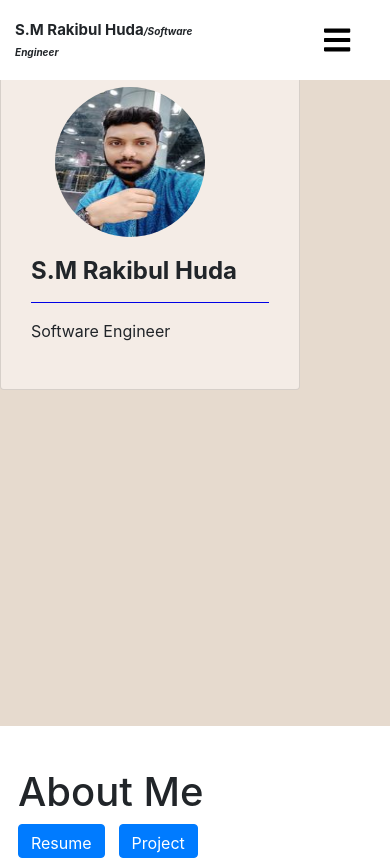
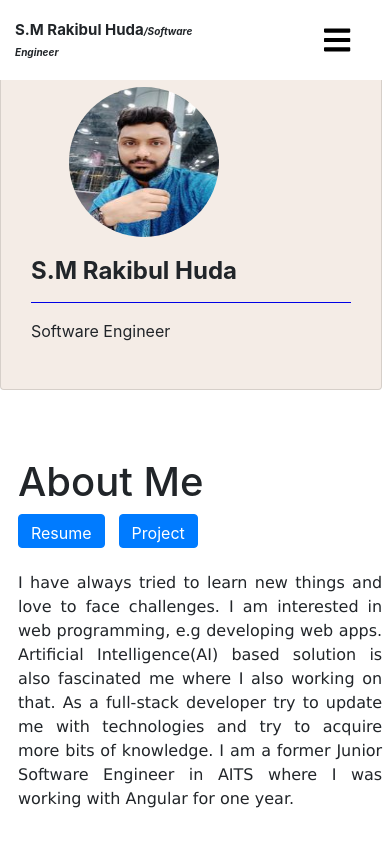
Before and after one commit to asif19981998/personal-site, a React (Create React App) app: page / in a window 390 px wide. Shown: the top 860 px of the page. Built offline with nearby package versions, Linux system fonts and the light colour scheme.

Commit message:
home page left side responsive

```diff
--- a/src/main-css/home.css
+++ b/src/main-css/home.css
@@ -57,8 +57,12 @@ hr{
 
 
 @media screen and (max-width: 420px) {
+  .left-side {
+    background-color: #fff;
+    height: 340px;
+  }
   .home-card {
-    width: 300px !important;
+    width: 100% !important;
     height: 20% !important;
     background-color: #f4ece6 !important;
     padding: 10px !important;
```
